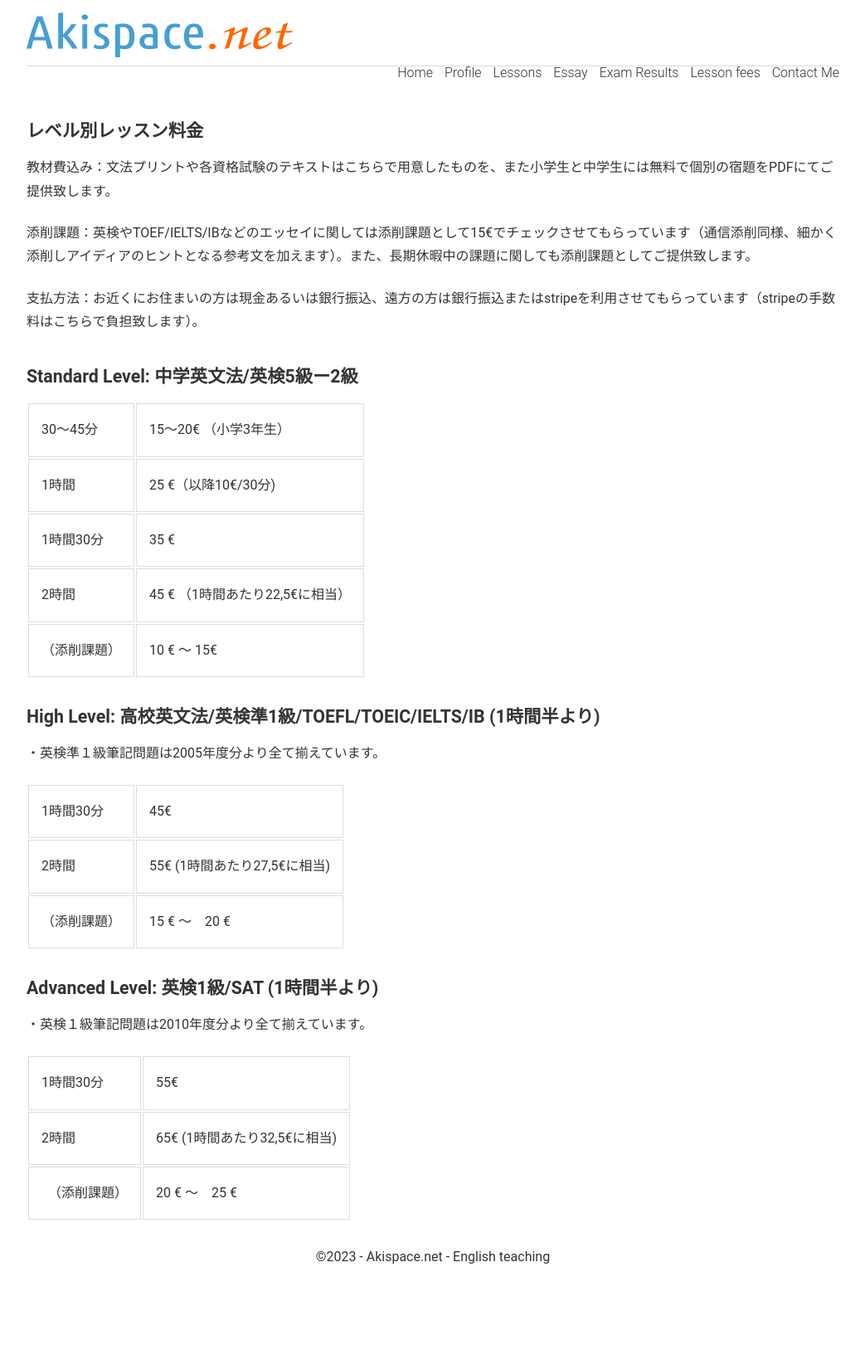
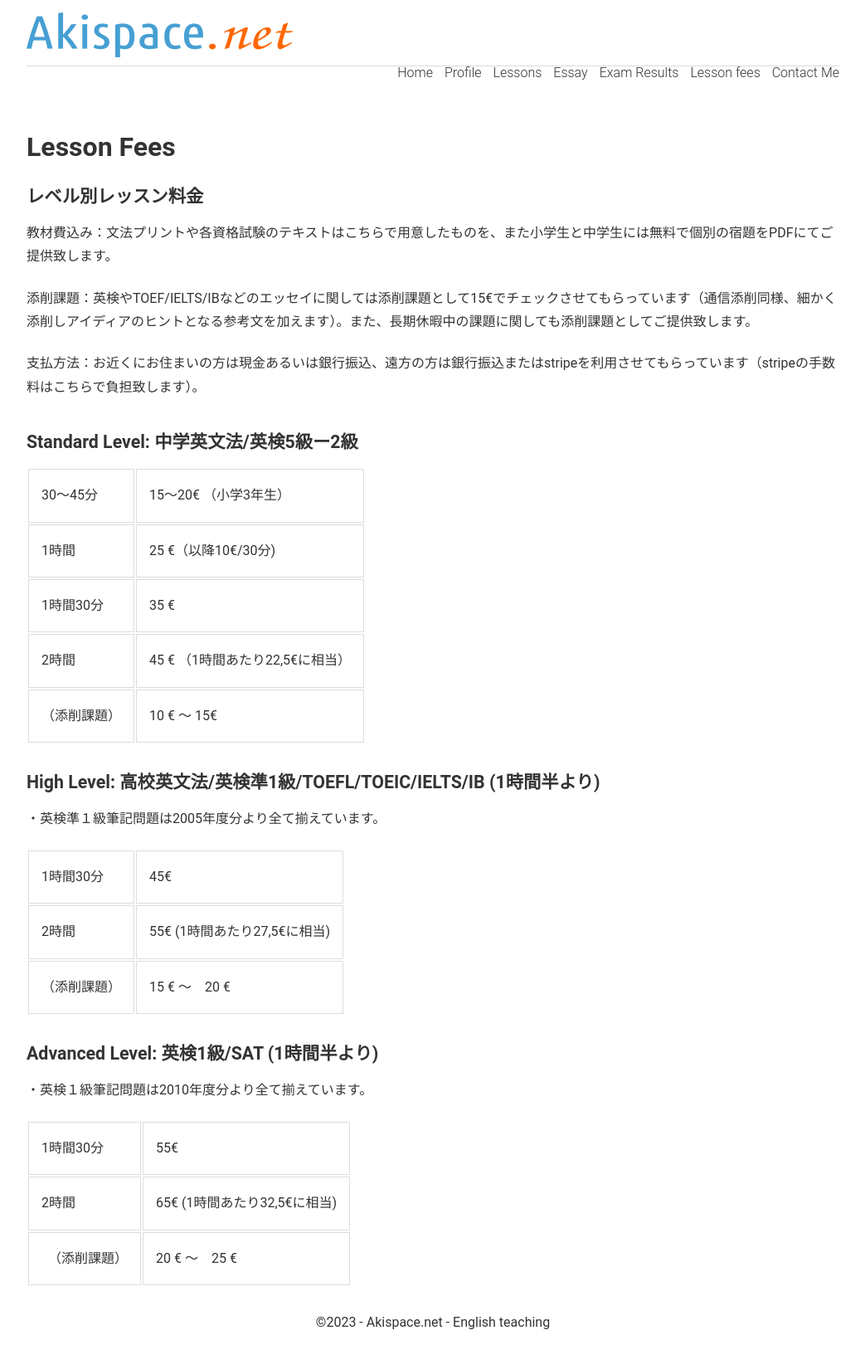
Before and after one commit to phocean/akispace, a Jekyll site: the page built from hour_fees.md, in a window 1280 px wide. Shown: the whole page at 83% size, without its empty margins (118-1161 px from the left). Built offline with Jekyll 4.4.1, drawn with Linux system fonts in a browser that asks for light colours; before the commit the page ends 1542 px from its top, so only the background shows below that.

Commit message:
Update hour_fees.md

```diff
--- a/hour_fees.md
+++ b/hour_fees.md
@@ -5,6 +5,8 @@ entry: Lesson fees
 title: パリ英語家庭教師　レッスン時間/料金
 description: オンライン英語家庭教師　小学生から大学生までの英語レッスン　英文法　英語エッセイ　英検　TOEFL　IB　SAT　IELTS　TOEIC　帰国子女受験など幅広く対応。フランス・パリだけでなくヨーロッパ各国、日本の生徒さんにもレッスンを提供しています。講師は日本人女性　英検1級　仏検1級保持。
 ---
+
+## Lesson Fees
 
 ### レベル別レッスン料金
 
```
